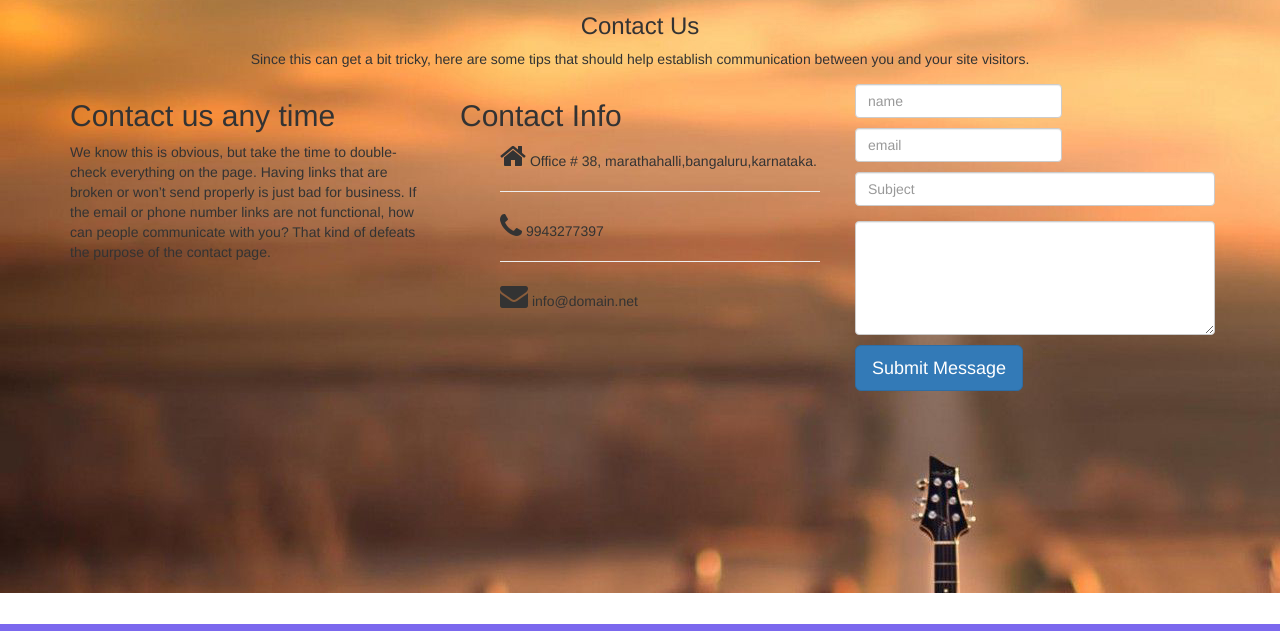
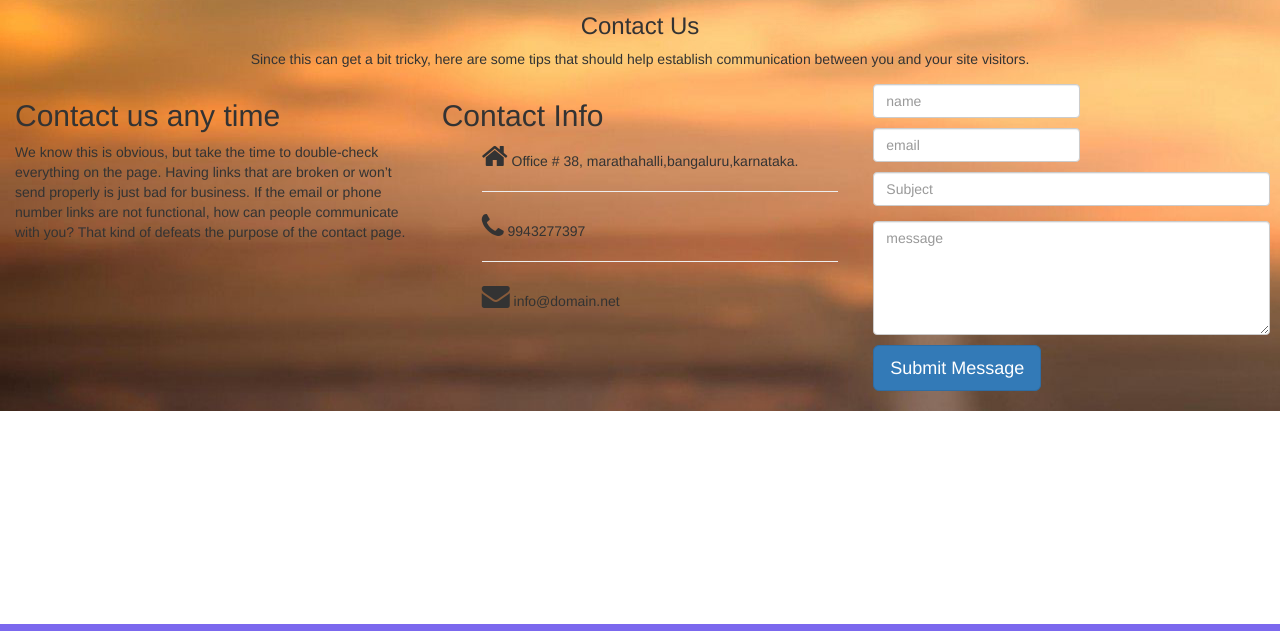
Before and after one commit to karthikairasu/karthick.github.io, a plain HTML site: page index.html at #/contact in a window 1280 px wide. Shown: the part 97-728 px from the top of the page. Drawn offline with Linux system fonts and the light colour scheme.

Commit message:
change contact

```diff
--- a/index.html
+++ b/index.html
@@ -59,7 +59,7 @@
 		   <div class="footer">
            <p style="margin: 10px;">© 2018 Angular Encryption. All Rights Reserved.</p>
 		   <ul>
-			<li><a href="#"><i class="fa fa-twitter-square fa-2x" style="color:skyblue"></i></a></li>
+			<li><a href="www.facebook.com"><i class="fa fa-twitter-square fa-2x" style="color:skyblue"></i></a></li>
 			<li><a href="#"><i class="fa fa-facebook-square fa-2x" style="color:blue"></i></a></li>
 			<li><a href="#"><i class="fa fa-youtube-square fa-2x" style="color:red"></i></a></li>
 			<li><a href="#"><i class="fa fa-linkedin-square fa-2x" style="color:blue"></i></a></li>
--- a/views/contact.html
+++ b/views/contact.html
@@ -1,11 +1,11 @@
-<div id="contact" ng-controller="myctrl5" style="width:100%;height:600px;">
-			<div class="container">
+<div id="contact" ng-controller="myctrl5" style="width:100%;height:100%;">
+			<div class="row">
 				<div class="text-center">
 					<h3>Contact Us</h3>
 					<p>Since this can get a bit tricky, here are some tips that should help establish communication between you and your site visitors.</p>
 				</div>
 			</div>
-			<div class="container">
+			<div class="container-fluid">
 				<div class="row">
 					<div class="col-md-4 wow fadeInUp" data-wow-offset="0" data-wow-delay="0.2s">
 						<h2>Contact us any time</h2>
@@ -35,7 +35,7 @@
 							<div class="form-group">
 								<input type="subject" class="form-control" placeholder="Subject">
 							</div>
-							<textarea class="form-control" rows="5"></textarea>
+							<textarea class="form-control" rows="5" placeholder="message"></textarea>
 							<div class="form-group">
 								<button type="submit" name="submit" class="btn btn-primary btn-lg" required="required">Submit Message</button>
 							</div>
```
